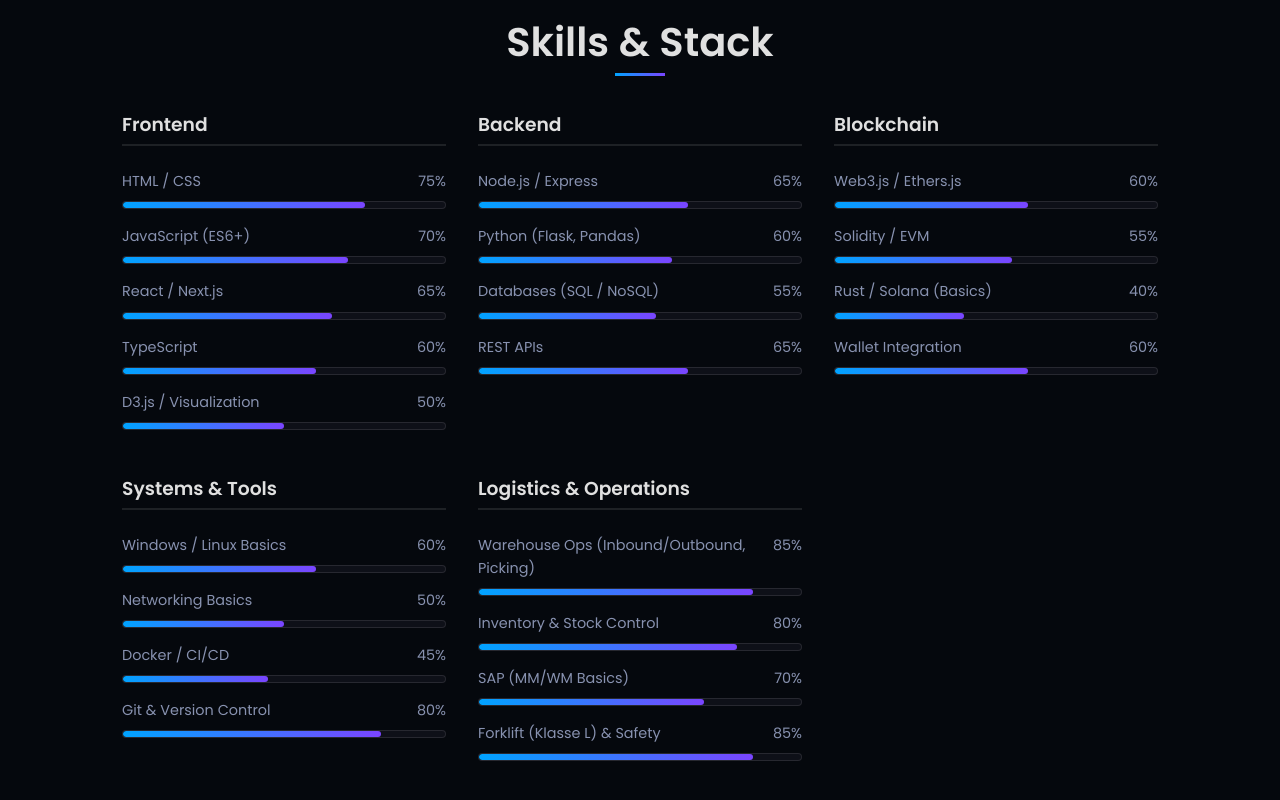
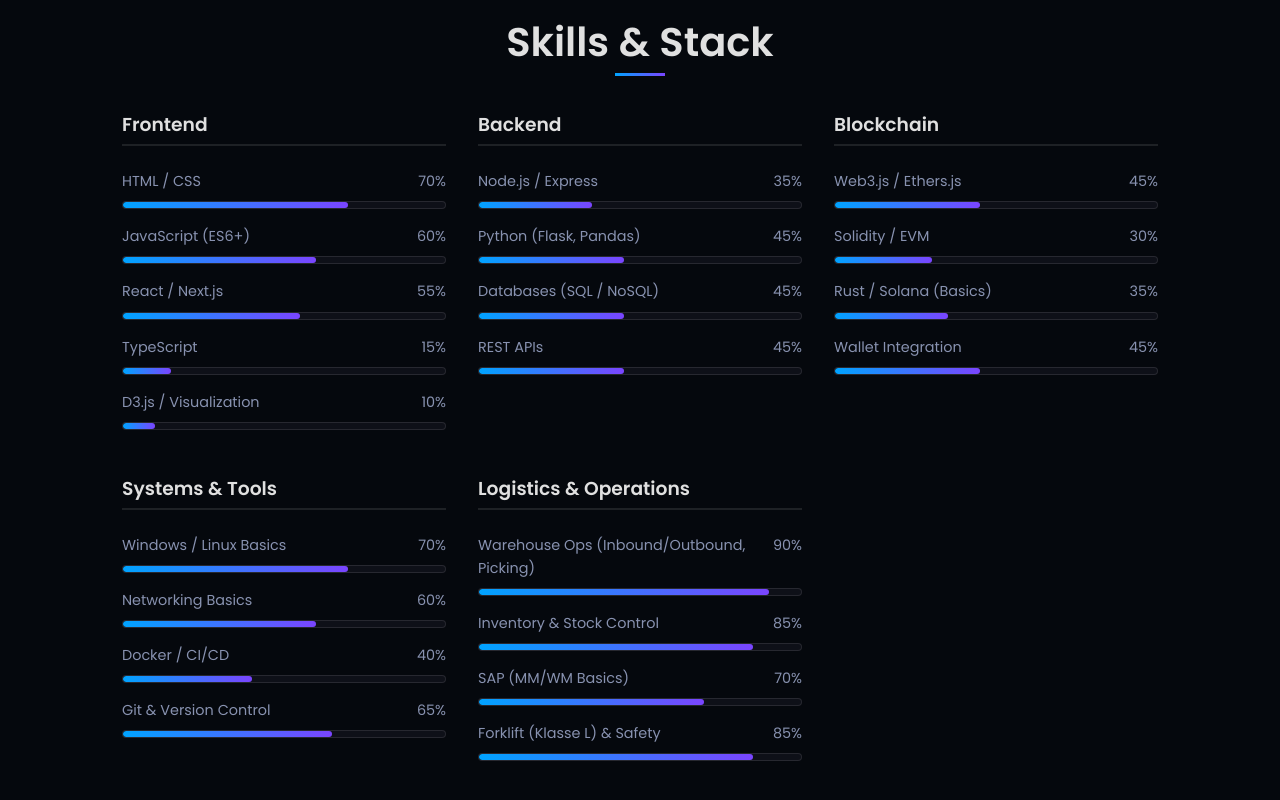
Before and after one commit to Bua9595/bua9595.github.io, a website: page public/content.html in a window 1280 px wide. Shown: the part 2160-2960 px from the top of the page. Drawn offline with Linux system fonts and the light colour scheme.

Commit message:
Adjust skill percantages to realistic levels

```diff
--- a/public/content.html
+++ b/public/content.html
@@ -714,45 +714,45 @@
                     <!-- Frontend -->
                     <div class='skill-category'>
                         <h3>Frontend</h3>
-                        <div class='skill-item'><p><span>HTML / CSS</span><span>75%</span></p><div class='progress-bar'><div class='progress-bar-inner' style='--skill-level: 75%;'></div></div></div>
-                        <div class='skill-item'><p><span>JavaScript (ES6+)</span><span>70%</span></p><div class='progress-bar'><div class='progress-bar-inner' style='--skill-level: 70%;'></div></div></div>
-                        <div class='skill-item'><p><span>React / Next.js</span><span>65%</span></p><div class='progress-bar'><div class='progress-bar-inner' style='--skill-level: 65%;'></div></div></div>
-                        <div class='skill-item'><p><span>TypeScript</span><span>60%</span></p><div class='progress-bar'><div class='progress-bar-inner' style='--skill-level: 60%;'></div></div></div>
-                        <div class='skill-item'><p><span>D3.js / Visualization</span><span>50%</span></p><div class='progress-bar'><div class='progress-bar-inner' style='--skill-level: 50%;'></div></div></div>
+                        <div class='skill-item'><p><span>HTML / CSS</span><span>70%</span></p><div class='progress-bar'><div class='progress-bar-inner' style='--skill-level: 70%;'></div></div></div>
+                        <div class='skill-item'><p><span>JavaScript (ES6+)</span><span>60%</span></p><div class='progress-bar'><div class='progress-bar-inner' style='--skill-level: 60%;'></div></div></div>
+                        <div class='skill-item'><p><span>React / Next.js</span><span>55%</span></p><div class='progress-bar'><div class='progress-bar-inner' style='--skill-level: 55%;'></div></div></div>
+                        <div class='skill-item'><p><span>TypeScript</span><span>15%</span></p><div class='progress-bar'><div class='progress-bar-inner' style='--skill-level: 15%;'></div></div></div>
+                        <div class='skill-item'><p><span>D3.js / Visualization</span><span>10%</span></p><div class='progress-bar'><div class='progress-bar-inner' style='--skill-level: 10%;'></div></div></div>
                     </div>
 
                     <!-- Backend -->
                     <div class='skill-category'>
                         <h3>Backend</h3>
-                        <div class='skill-item'><p><span>Node.js / Express</span><span>65%</span></p><div class='progress-bar'><div class='progress-bar-inner' style='--skill-level: 65%;'></div></div></div>
-                        <div class='skill-item'><p><span>Python (Flask, Pandas)</span><span>60%</span></p><div class='progress-bar'><div class='progress-bar-inner' style='--skill-level: 60%;'></div></div></div>
-                        <div class='skill-item'><p><span>Databases (SQL / NoSQL)</span><span>55%</span></p><div class='progress-bar'><div class='progress-bar-inner' style='--skill-level: 55%;'></div></div></div>
-                        <div class='skill-item'><p><span>REST APIs</span><span>65%</span></p><div class='progress-bar'><div class='progress-bar-inner' style='--skill-level: 65%;'></div></div></div>
+                        <div class='skill-item'><p><span>Node.js / Express</span><span>35%</span></p><div class='progress-bar'><div class='progress-bar-inner' style='--skill-level: 35%;'></div></div></div>
+                        <div class='skill-item'><p><span>Python (Flask, Pandas)</span><span>45%</span></p><div class='progress-bar'><div class='progress-bar-inner' style='--skill-level: 45%;'></div></div></div>
+                        <div class='skill-item'><p><span>Databases (SQL / NoSQL)</span><span>45%</span></p><div class='progress-bar'><div class='progress-bar-inner' style='--skill-level: 45%;'></div></div></div>
+                        <div class='skill-item'><p><span>REST APIs</span><span>45%</span></p><div class='progress-bar'><div class='progress-bar-inner' style='--skill-level: 45%;'></div></div></div>
                     </div>
 
                     <!-- Blockchain -->
                     <div class='skill-category'>
                         <h3>Blockchain</h3>
-                        <div class='skill-item'><p><span>Web3.js / Ethers.js</span><span>60%</span></p><div class='progress-bar'><div class='progress-bar-inner' style='--skill-level: 60%;'></div></div></div>
-                        <div class='skill-item'><p><span>Solidity / EVM</span><span>55%</span></p><div class='progress-bar'><div class='progress-bar-inner' style='--skill-level: 55%;'></div></div></div>
-                        <div class='skill-item'><p><span>Rust / Solana (Basics)</span><span>40%</span></p><div class='progress-bar'><div class='progress-bar-inner' style='--skill-level: 40%;'></div></div></div>
-                        <div class='skill-item'><p><span>Wallet Integration</span><span>60%</span></p><div class='progress-bar'><div class='progress-bar-inner' style='--skill-level: 60%;'></div></div></div>
+                        <div class='skill-item'><p><span>Web3.js / Ethers.js</span><span>45%</span></p><div class='progress-bar'><div class='progress-bar-inner' style='--skill-level: 45%;'></div></div></div>
+                        <div class='skill-item'><p><span>Solidity / EVM</span><span>30%</span></p><div class='progress-bar'><div class='progress-bar-inner' style='--skill-level: 30%;'></div></div></div>
+                        <div class='skill-item'><p><span>Rust / Solana (Basics)</span><span>35%</span></p><div class='progress-bar'><div class='progress-bar-inner' style='--skill-level: 35%;'></div></div></div>
+                        <div class='skill-item'><p><span>Wallet Integration</span><span>45%</span></p><div class='progress-bar'><div class='progress-bar-inner' style='--skill-level: 45%;'></div></div></div>
                     </div>
 
                     <!-- Systems & Tools -->
                     <div class='skill-category'>
                         <h3>Systems & Tools</h3>
-                        <div class='skill-item'><p><span>Windows / Linux Basics</span><span>60%</span></p><div class='progress-bar'><div class='progress-bar-inner' style='--skill-level: 60%;'></div></div></div>
-                        <div class='skill-item'><p><span>Networking Basics</span><span>50%</span></p><div class='progress-bar'><div class='progress-bar-inner' style='--skill-level: 50%;'></div></div></div>
-                        <div class='skill-item'><p><span>Docker / CI/CD</span><span>45%</span></p><div class='progress-bar'><div class='progress-bar-inner' style='--skill-level: 45%;'></div></div></div>
-                        <div class='skill-item'><p><span>Git & Version Control</span><span>80%</span></p><div class='progress-bar'><div class='progress-bar-inner' style='--skill-level: 80%;'></div></div></div>
+                        <div class='skill-item'><p><span>Windows / Linux Basics</span><span>70%</span></p><div class='progress-bar'><div class='progress-bar-inner' style='--skill-level: 70%;'></div></div></div>
+                        <div class='skill-item'><p><span>Networking Basics</span><span>60%</span></p><div class='progress-bar'><div class='progress-bar-inner' style='--skill-level: 60%;'></div></div></div>
+                        <div class='skill-item'><p><span>Docker / CI/CD</span><span>40%</span></p><div class='progress-bar'><div class='progress-bar-inner' style='--skill-level: 40%;'></div></div></div>
+                        <div class='skill-item'><p><span>Git & Version Control</span><span>65%</span></p><div class='progress-bar'><div class='progress-bar-inner' style='--skill-level: 65%;'></div></div></div>
                     </div>
 
                     <!-- Logistics & Operations (secondary) -->
                     <div class='skill-category'>
                         <h3>Logistics & Operations</h3>
-                        <div class='skill-item'><p><span>Warehouse Ops (Inbound/Outbound, Picking)</span><span>85%</span></p><div class='progress-bar'><div class='progress-bar-inner' style='--skill-level: 85%;'></div></div></div>
-                        <div class='skill-item'><p><span>Inventory & Stock Control</span><span>80%</span></p><div class='progress-bar'><div class='progress-bar-inner' style='--skill-level: 80%;'></div></div></div>
+                        <div class='skill-item'><p><span>Warehouse Ops (Inbound/Outbound, Picking)</span><span>90%</span></p><div class='progress-bar'><div class='progress-bar-inner' style='--skill-level: 90%;'></div></div></div>
+                        <div class='skill-item'><p><span>Inventory & Stock Control</span><span>85%</span></p><div class='progress-bar'><div class='progress-bar-inner' style='--skill-level: 85%;'></div></div></div>
                         <div class='skill-item'><p><span>SAP (MM/WM Basics)</span><span>70%</span></p><div class='progress-bar'><div class='progress-bar-inner' style='--skill-level: 70%;'></div></div></div>
                         <div class='skill-item'><p><span>Forklift (Klasse L) & Safety</span><span>85%</span></p><div class='progress-bar'><div class='progress-bar-inner' style='--skill-level: 85%;'></div></div></div>
                     </div>
```
